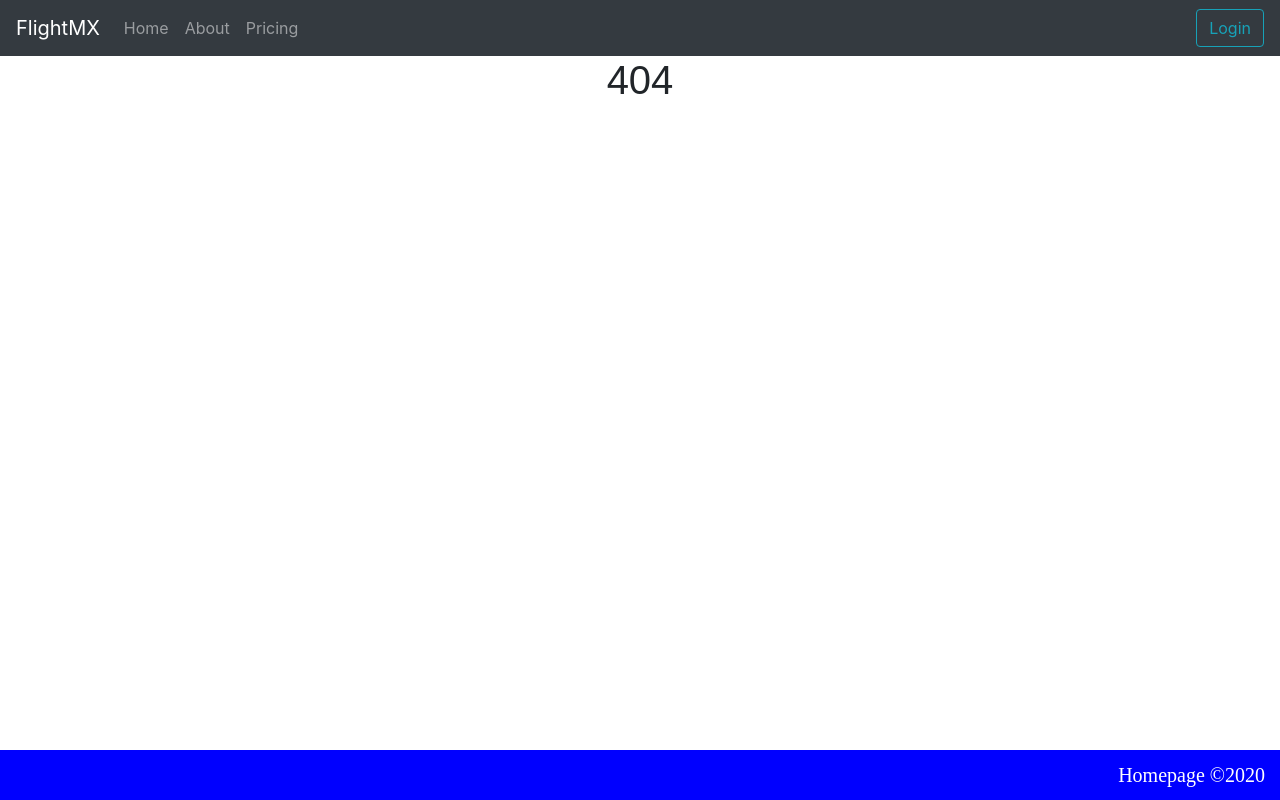
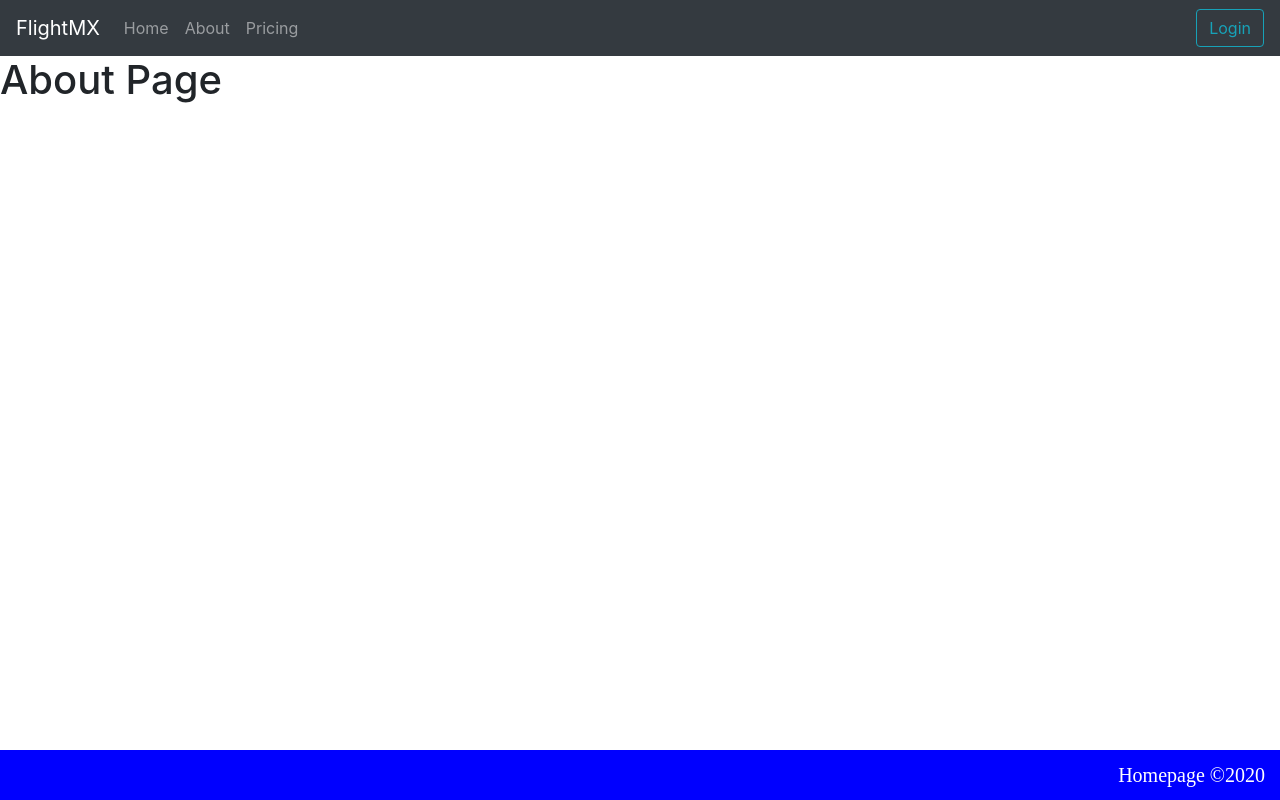
Before and after one commit to robotmatt/FlightMX, a React (Create React App) app in the folder client/: page /about in a window 1280 px wide. Before the commit this address had no page. Built offline with nearby package versions, Linux system fonts and the light colour scheme.

Commit message:
added stub about page

```diff
--- a/client/src/App.js
+++ b/client/src/App.js
@@ -6,6 +6,7 @@
 import Home from "./components/Home"
 import Aircraft from "./pages/Aircraft"
 import Logbook from "./pages/Logbook"
+import About from "./pages/About"
 import Login from "./components/Login"
 import Logout from "./components/Logout"
 import './App.css';
@@ -20,6 +21,7 @@
           <Route exact path="/" component={Home} />
           <Route exact path="/logbook/:aircraftID?" component={Logbook} />
           <Route exact path="/aircraft/:aircraftID?" component={Aircraft} />
+          <Route exact path="/about" component={About}/>
           <Route exact path="/login" component={Login} />
           <Route exact path="/logout" component={Logout} />
           <Route component={Error} />
--- /dev/null
+++ b/client/src/pages/About.jsx
@@ -0,0 +1,21 @@
+import React, { Component } from "react";
+
+class About extends Component {
+  state = {
+
+  };
+
+  componentDidMount() {
+  }
+
+  render() {
+    return (
+      <div>
+        <h1>About Page</h1>
+
+      </div>
+    );
+  }
+}
+
+export default About;
```
